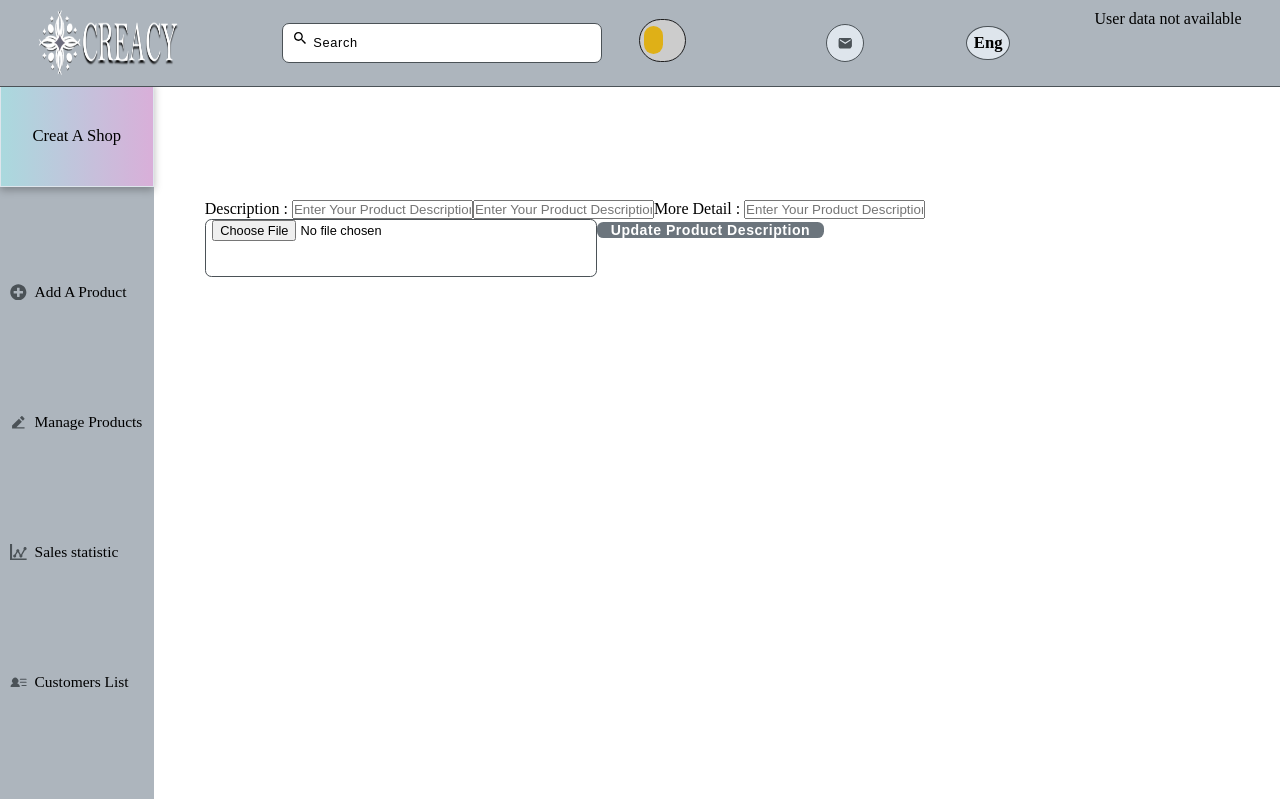
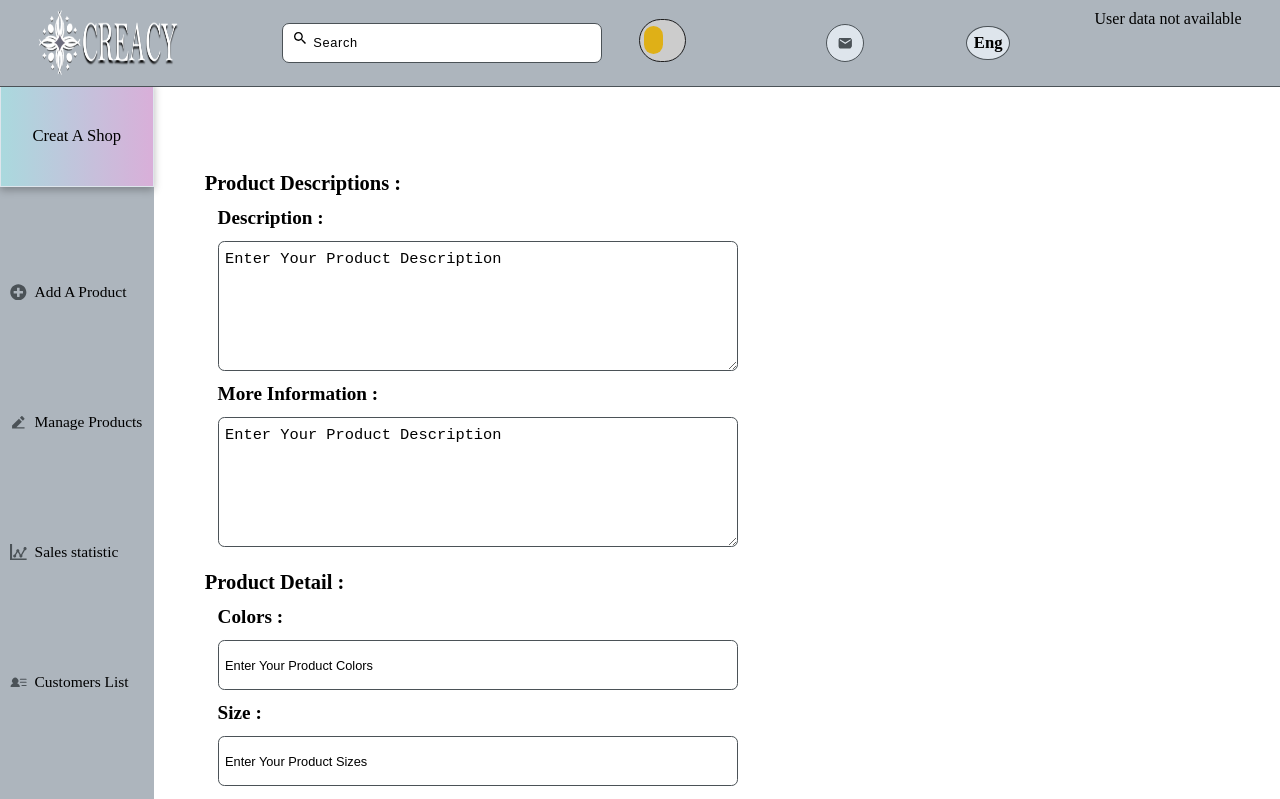
Before and after one commit to selma-lahouali/CREACY-front-end, a React (Vite) app: page /UpdateProductDescription/1 in a window 1280 px wide. Shown: the top 799 px of the page. Built offline with nearby package versions, Linux system fonts and the light colour scheme; no server answers.

Commit message:
prod-desc-funct+UI

```diff
--- a/src/index.css
+++ b/src/index.css
@@ -5,6 +5,7 @@
 body {
   height: 100vh;
   background-color: var(--bodyColor);
+  font-family:'Times New Roman', Times, serif;
 }
 
 button,select {
--- a/src/pages/MyShop/AddNewProd/AddNewProd.css
+++ b/src/pages/MyShop/AddNewProd/AddNewProd.css
@@ -11,7 +11,6 @@
 .add-product-input {
   width: 30vw;
   height: 7vh;
-  border: none;
   border-radius: 0.5vw;
   padding-left: 0.5vw;
   border: 1px solid var(--darkBleu);
--- a/src/pages/MyShop/AddNewProd/AddNewProd.jsx
+++ b/src/pages/MyShop/AddNewProd/AddNewProd.jsx
@@ -9,7 +9,6 @@ import Loader from "../../../components/Loader/Loader";
 const AddNewProd = () => {
   // product states / product states / product states / product states / product states
   const [name, setName] = useState("");
-  const [description, setDescription] = useState("");
   const [price, setPrice] = useState("");
   const [category, setCategory] = useState("clothing");
   const [quantity, setQuantity] = useState("");
@@ -27,7 +26,6 @@ const AddNewProd = () => {
     setIsLoading(true);
     const formData = new FormData();
     formData.append("name", name);
-    formData.append("description", description);
     formData.append("price", price);
     formData.append("category", category);
     formData.append("quantity", quantity);
@@ -55,7 +53,6 @@ const AddNewProd = () => {
         console.log(response.data, "product created successfully");
         // Reset input fields after successful product creation
         setName("");
-        setDescription("");
         setPrice("");
         setCategory("");
         setQuantity("");
@@ -94,16 +91,6 @@ const AddNewProd = () => {
           required
           value={name}
           onChange={(e) => setName(e.target.value)}
-          className="add-product-input"
-        />
-        {/* Product description */}
-        <label>Product Description :</label>
-        <input
-          type="text"
-          placeholder="Enter Your Product Description"
-          required
-          value={description}
-          onChange={(e) => setDescription(e.target.value)}
           className="add-product-input"
         />
         {/* Product price */}
--- a/src/pages/MyShop/ManageProducts/UpdateProduct/UpdateProduct.jsx
+++ b/src/pages/MyShop/ManageProducts/UpdateProduct/UpdateProduct.jsx
@@ -11,7 +11,6 @@ const UpdateProduct = () => {
   const { _id } = useParams();
   const [product, setProduct] = useState({
     name: "",
-    description: "",
     price: "",
     category: "",
     quantity: "",
@@ -45,7 +44,6 @@ const UpdateProduct = () => {
     setIsLoading(true);
     const formData = new FormData();
     formData.append("name", product.name);
-    formData.append("description", product.description);
     formData.append("price", product.price);
     formData.append("category", product.category);
     formData.append("quantity", product.quantity);
@@ -113,16 +111,7 @@ const UpdateProduct = () => {
           onChange={handleChange}
           className="add-product-input"
         />
-        <label>Product Description :</label>
-        <input
-          type="text"
-          placeholder="Enter Your Product Description"
-          required
-          name="description"
-          value={product.description}
-          onChange={handleChange}
-          className="update-product-input"
-        />
+
         <label>Product Price :</label>
         <input
           type="number"
--- a/src/pages/MyShop/ManageProducts/UpdateProductDescription/UpdateProductDescription.css
+++ b/src/pages/MyShop/ManageProducts/UpdateProductDescription/UpdateProductDescription.css
@@ -1,6 +1,88 @@
-.ProductDescription{
-    position: absolute;
-    top: 25vh;
-    left: 16vw;
-    color: var(--fontColor);
-  }
+.ProductDescription {
+  position: absolute;
+  top: 20vh;
+  left: 16vw;
+  color: var(--fontColor);
+  padding-bottom: 5vh;
+}
+.ProductDescription h1 {
+  font-size: 1.6vw;
+  margin-bottom: 1.5vh;
+  margin-top: 1.5vh;
+}
+.ProductDescription label {
+  font-weight: bold;
+  margin-bottom: 1.5vh;
+  font-size: 1.5vw;
+  margin-left: 1vw;
+
+}
+.update-prod-descs {
+  display: flex;
+  flex-direction: column;
+}
+.update-prod-descs textarea {
+  width: 40vw;
+  max-width: 70vw;
+  height: 15vh;
+  max-height: 40vh;
+  border-radius: 0.5vw;
+  padding-left: 0.5vw;
+  padding-top: 1vh;
+  border: 1px solid var(--darkBleu);
+  background-color: var(--searchBareColor);
+  font-size: 1.1vw;
+  margin-bottom: 1.5vh;
+  margin-left: 1vw;
+}
+.update-prod-desc-details input,
+.updat-prod-desc-socials input {
+  display: flex;
+  flex-direction: column;
+  width: 40vw;
+  height: 6vh;
+  border-radius: 0.5vw;
+  padding-left: 0.5vw;
+  border: 1px solid var(--darkBleu);
+  background-color: var(--searchBareColor);
+  font-size: 1.1vw;
+  margin-top: 1.5vh;
+  margin-bottom: 1.5vh;
+  margin-left: 1vw;
+}
+.update-prod-desc-image {
+  display: flex;
+  flex-direction: column;
+}
+.update-prod-desc-image input {
+  display: flex;
+  flex-direction: column;
+  margin-left: 1vw;
+}
+.update-prod-descs textarea::placeholder {
+  color: black;
+  font-size: 1.2vw;
+}
+.update-prod-desc-details input::placeholder,
+.updat-prod-desc-socials input::placeholder {
+  color: black;
+  font-size: 1vw;
+}
+.ProductDescription textarea:focus {
+  outline: 2px solid #adb5bd;
+}
+.ProductDescription input:focus {
+  outline: 2px solid #adb5bd;
+}
+.update-product-desc-btn {
+  background-color: var(--mainBleu);
+  border: none;
+  border-radius: 0.5vw;
+  width: 17.7vw;
+  height: 6vh;
+  color: var(--bodyColor);
+  font-size: 1.1vw;
+  font-weight: bold;
+  letter-spacing: 0.04vw;
+  margin-top: 4vh;
+}
--- a/src/pages/MyShop/ManageProducts/UpdateProductDescription/UpdateProductDescription.jsx
+++ b/src/pages/MyShop/ManageProducts/UpdateProductDescription/UpdateProductDescription.jsx
@@ -1,4 +1,4 @@
-import { useState } from "react";
+import { useEffect, useState } from "react";
 import "./UpdateProductDescription.css";
 import { useParams } from "react-router-dom";
 import axios from "axios";
@@ -7,26 +7,47 @@ import MyShopSideBar from "../../../../components/MyShopSideBar/MyShopSideBar";
 const UpdateProductDescription = () => {
   const [productDescription, setProductDescription] = useState({
     description: "",
-    imageDescription: null,
-    linkDescription: "",
     extraInfo: "",
+    imageDescription: [],
+    color: [],
+    size: [],
+    tiktok: [],
+    instagram: [],
   });
-
   const { _id } = useParams();
   const token = localStorage.getItem("token");
   const API = import.meta.env.VITE_API;
-
+  // get prod by id
+  useEffect(() => {
+    axios
+      .get(`${API}/products/${_id}`, {
+        headers: {
+          Authorization: `Bearer ${token}`,
+          "Content-Type": "multipart/form-data",
+        },
+      })
+      .then((res) => {
+        setProductDescription(res.data);
+      })
+      .catch((err) => {
+        console.error(err);
+        console.log("Failed to load product.");
+      });
+  }, [_id, token, API]);
+  // update prod description
   const updateDescription = (e) => {
     e.preventDefault();
     const formData = new FormData();
     formData.append("description", productDescription.description);
-    formData.append("linkDescription", productDescription.linkDescription);
     formData.append("extraInfo", productDescription.extraInfo);
+    formData.append("color", productDescription.color);
+    formData.append("size", productDescription.size);
+    formData.append("tiktok", productDescription.tiktok);
+    formData.append("instagram", productDescription.instagram);
 
     if (productDescription.imageDescription) {
       formData.append("imageDescription", productDescription.imageDescription);
     }
-
     axios
       .put(`${API}/products/description/${_id}`, formData, {
         headers: {
@@ -62,37 +83,69 @@ const UpdateProductDescription = () => {
       <MyShopSideBar />
       <div className="ProductDescription">
         <form onSubmit={updateDescription}>
+          <div className="update-prod-descs">
+            <h1>Product Descriptions :</h1>
             <label>Description : </label>
-          <input
+            <textarea
               type="text"
               placeholder="Enter Your Product Description"
               name="description"
               value={productDescription.description}
               onChange={handleChange}
             />
-          <input
-            type="text"
-            placeholder="Enter Your Product Description"
-            name="linkDescription"
-            value={productDescription.linkDescription}
-            onChange={handleChange}
-          />
-          <label>More Detail : </label>
-          <input
+            <label>More Information : </label>
+            <textarea
               type="text"
               placeholder="Enter Your Product Description"
               name="extraInfo"
               value={productDescription.extraInfo}
               onChange={handleChange}
             />
+          </div>
+          <div className="update-prod-desc-details">
+            <h1>Product Detail :</h1>
+            <label>Colors : </label>
+            <input
+              type="text"
+              placeholder="Enter Your Product Colors"
+              name="color"
+              onChange={handleChange}
+            />
+            <label>Size : </label>
+            <input
+              type="text"
+              placeholder="Enter Your Product Sizes"
+              name="size"
+              onChange={handleChange}
+            />
+          </div>
+          <div className="updat-prod-desc-socials">
+            <h1>Socials :</h1>
+            <label>TikTok : </label>
+            <input
+              type="text"
+              placeholder="Enter Your Product Related Video"
+              name="tiktok"
+              onChange={handleChange}
+            />
+            <label>Instagram :</label>
+            <input
+              type="text"
+              placeholder="Enter Your Product Related Vide"
+              name="instagram"
+              onChange={handleChange}
+            />
+          </div>
+          <div className="update-prod-desc-image">
+            <h1>Photos</h1>
             <input
               type="file"
               accept="image/*"
               onChange={handleChange}
               name="imageDescription"
-            className="update-product-input"
             />
-          <button type="submit" className="update-product-btn">
+          </div>
+          <button type="submit" className="update-product-desc-btn">
             Update Product Description
           </button>
         </form>
--- a/src/pages/MyShop/SingelProductPage/SingelProductPage.jsx
+++ b/src/pages/MyShop/SingelProductPage/SingelProductPage.jsx
@@ -7,6 +7,10 @@ import { BiSolidLike } from "react-icons/bi";
 import AddToCart from "../../../components/AddToCart/AddToCart";
 const SingleProductPage = () => {
   const [singleProduct, setSingleProduct] = useState({});
+  // states to toggle description parts / states to toggle description parts
+  const [description, setDescription] = useState(true);
+  const [details, setDetails] = useState(false);
+  const [links, setLinks] = useState(false);
   const { _id } = useParams();
   // get token from local storage / get token from local storage / get token from local storage
   const token = localStorage.getItem("token");
@@ -28,6 +32,22 @@ const SingleProductPage = () => {
         console.log("Failed to load product.");
       });
   }, [_id, token, API]);
+  // functions to toggle description parts / functions to toggle description parts
+  const toggleDescription = () => {
+    setDescription(true);
+    setDetails(false);
+    setLinks(false);
+  };
+  const toggleDetails = () => {
+    setDescription(false);
+    setDetails(true);
+    setLinks(false);
+  };
+  const toggleLinks = () => {
+    setDescription(false);
+    setDetails(false);
+    setLinks(true);
+  };
   return (
     <>
       <MyShopSideBar />
@@ -66,18 +86,15 @@ const SingleProductPage = () => {
           </div>
         </div>
         <div className="signle-prod-extra-info">
-          <h1>Description</h1>
-          {/* <p>
-            <a
-              href={singleProduct.linkDescription}
-              target="_blank"
-              rel="noopener noreferrer"
-            >
-              {singleProduct.linkDescription}
-            </a>
-          </p> */}
+          <div className="signle-prod-extra-info-toggle">
+            <button onClick={toggleDescription}>Description</button>
+            <button onClick={toggleDetails}>Details</button>
+            <button onClick={toggleLinks}>Links</button>
+          </div>
+          <div className="signle-prod-extra-info-desc">
+            {description && (
+              <>
                 <p>{singleProduct.extraInfo}</p>
-          {/* map to get all the descritption images / map to get all the descritption images */}
                 <div className="extra-info-img">
                   {singleProduct.imageDescription &&
                     singleProduct.imageDescription.map((descImage, index) => (
@@ -88,15 +105,46 @@ const SingleProductPage = () => {
                       />
                     ))}
                 </div>
+              </>
+            )}
           </div>
-        {/* <Link to="/myShop">
+          <div className="signle-prod-extra-info-detail">
+            {details && (
+              <>
+                <h2>{singleProduct.color}</h2>
+                <h2>{singleProduct.size}</h2>
+              </>
+            )}
+          </div>
+          <div className="signle-prod-extra-info-link">
+            {links && (
+              <div className="social">
+                <a
+                  href={singleProduct.tiktok}
+                  target="_blank"
+                  rel="noopener noreferrer"
+                >
+                  {singleProduct.tiktok}
+                </a>
+                <a
+                  href={singleProduct.instagram}
+                  target="_blank"
+                  rel="noopener noreferrer"
+                >
+                  {singleProduct.instagram}
+                </a>
+              </div>
+            )}
+          </div>
+        </div>
+        <Link to="/myShop">
           <button className="back-to-shop-btn">Back To The Shop</button>
         </Link>
         <Link to={`/UpdateProductDescription/${_id}`}>
           <button className="modify-prod-description-btn">
             Modify Product Description
           </button>
-        </Link> */}
+        </Link>
       </div>
     </>
   );
```
Also changed, not shown: src/pages/MyShop/SingelProductPage/SingelProductPage.css (+25 -1 lines). Lines whose indentation alone changed are shown as unchanged.
